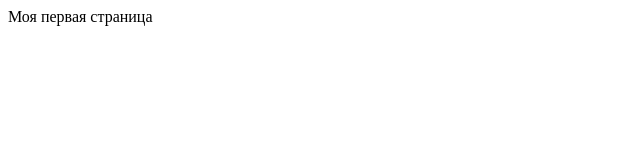
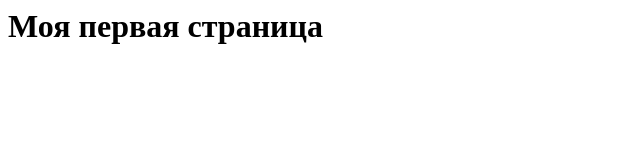
Before and after one commit to yesnodanet/original_name_for_repository, a plain HTML site: page index.html in a window 1280 px wide. Shown: the whole page, without its empty margins (0-640 px from the left). Drawn offline with Linux system fonts and the light colour scheme.

Commit message:
Update index.html

```diff
--- a/index.html
+++ b/index.html
@@ -2,5 +2,5 @@
 <head>
 <title> Моя первая страница  </title>
 </head>
-<body> Моя первая страница </body>
+<body> <h1> Моя первая страница </h1> </body>
 </html>
```
